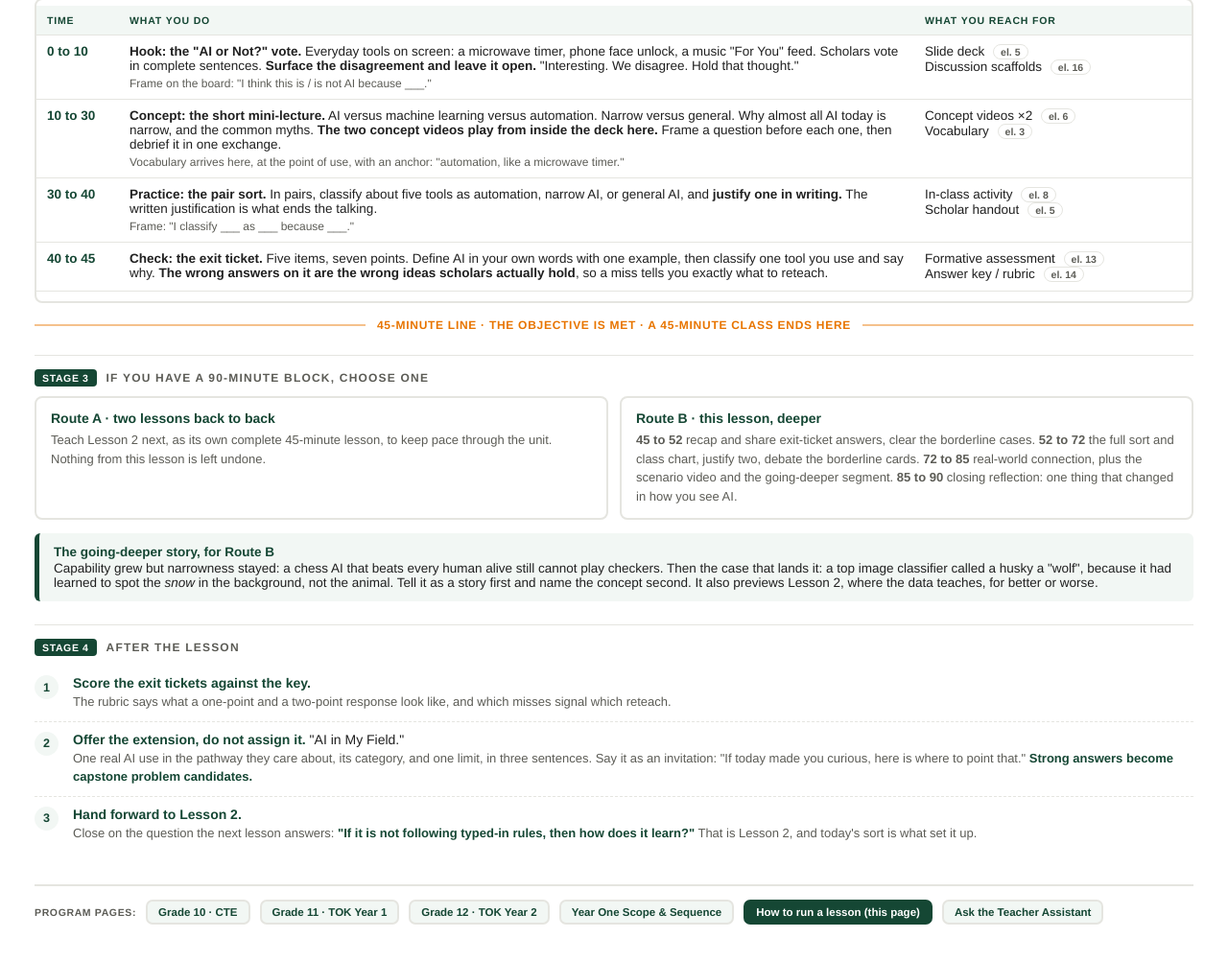
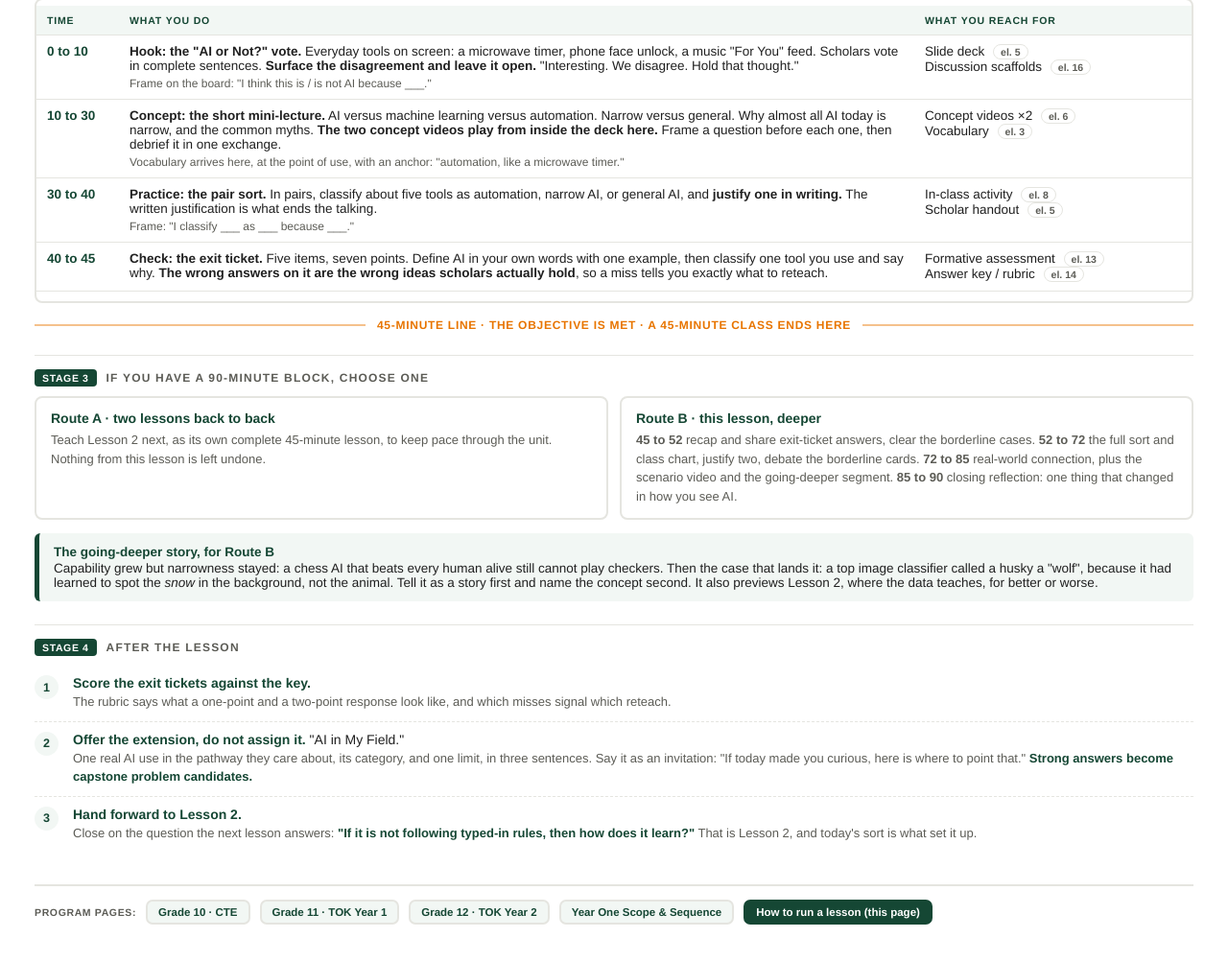
Before and after one commit to lhernandezl-utd/frai-map, a plain HTML site: page how-to-run-a-lesson.html in a window 1280 px wide. Shown: the part 1721-2723 px from the top of the page at 96% size. Drawn offline with Linux system fonts and the light colour scheme.

Commit message:
Footer: remove the Teacher Assistant link from every page; the assistant page itself is unchanged

```diff
--- a/how-to-run-a-lesson.html
+++ b/how-to-run-a-lesson.html
@@ -657,7 +657,7 @@
     <tr><td class="ts" style="color:var(--orange)">After</td><td><b>13 · Formative assessment</b></td><td>The exit ticket, printable</td><td>Five to seven items, every one matched to a key concept. This is the record of whether today landed.</td></tr>
     <tr><td class="ts" style="color:var(--orange)">After</td><td><b>14 · Answer key / rubric</b></td><td>Its own file. <b>Teacher only</b></td><td>One file covers both. It tells you what each score looks like and which misses signal which reteach.</td></tr>
     <tr><td class="ts" style="color:var(--orange)">After</td><td><b>10 · Extension activity</b></td><td>A section inside the Lesson Plan</td><td>Offer it as an invitation, never as homework. It differentiates upward without depending on work at home.</td></tr>
-    <tr><td class="ts" style="color:var(--green)">Any time</td><td><b>17 · AI-tutor knowledge base</b></td><td>The <b>Teacher Assistant</b>, linked at the foot of this page</td><td>The lesson content, written so the Teacher Assistant can answer your questions from the approved curriculum instead of the open internet. <b>This element is already working for you.</b> Before you teach, ask it to explain any concept you want to be more confident about, or to walk you through how a lesson runs. Mid-lesson, you can check a definition the same way. It is built for teachers, so you can ask it about the assessment and the answer key too. The scholar-facing tutor is still to come.</td></tr>
+    <tr><td class="ts" style="color:var(--green)">Any time</td><td><b>17 · AI-tutor knowledge base</b></td><td>The <b>Teacher Assistant</b></td><td>The lesson content, written so the Teacher Assistant can answer your questions from the approved curriculum instead of the open internet. <b>This element is already working for you.</b> Before you teach, ask it to explain any concept you want to be more confident about, or to walk you through how a lesson runs. Mid-lesson, you can check a definition the same way. It is built for teachers, so you can ask it about the assessment and the answer key too. The scholar-facing tutor is still to come.</td></tr>
   </table>
   </div>
 
@@ -683,7 +683,6 @@
   <a href="grade-12.html">Grade 12 · TOK Year 2</a>
   <a href="year-one-scope-and-sequence.html">Year One Scope &amp; Sequence</a>
   <a class="here" href="#">How to run a lesson (this page)</a>
-  <a href="teacher-assistant.html">Ask the Teacher Assistant</a>
 </div>
 
 <script>
```
Also changed, not shown: grade-10.html (+0 -1 lines), grade-11.html (+0 -1 lines), grade-12.html (+0 -1 lines), index.html (+0 -1 lines), year-one-scope-and-sequence.html (+0 -1 lines).
